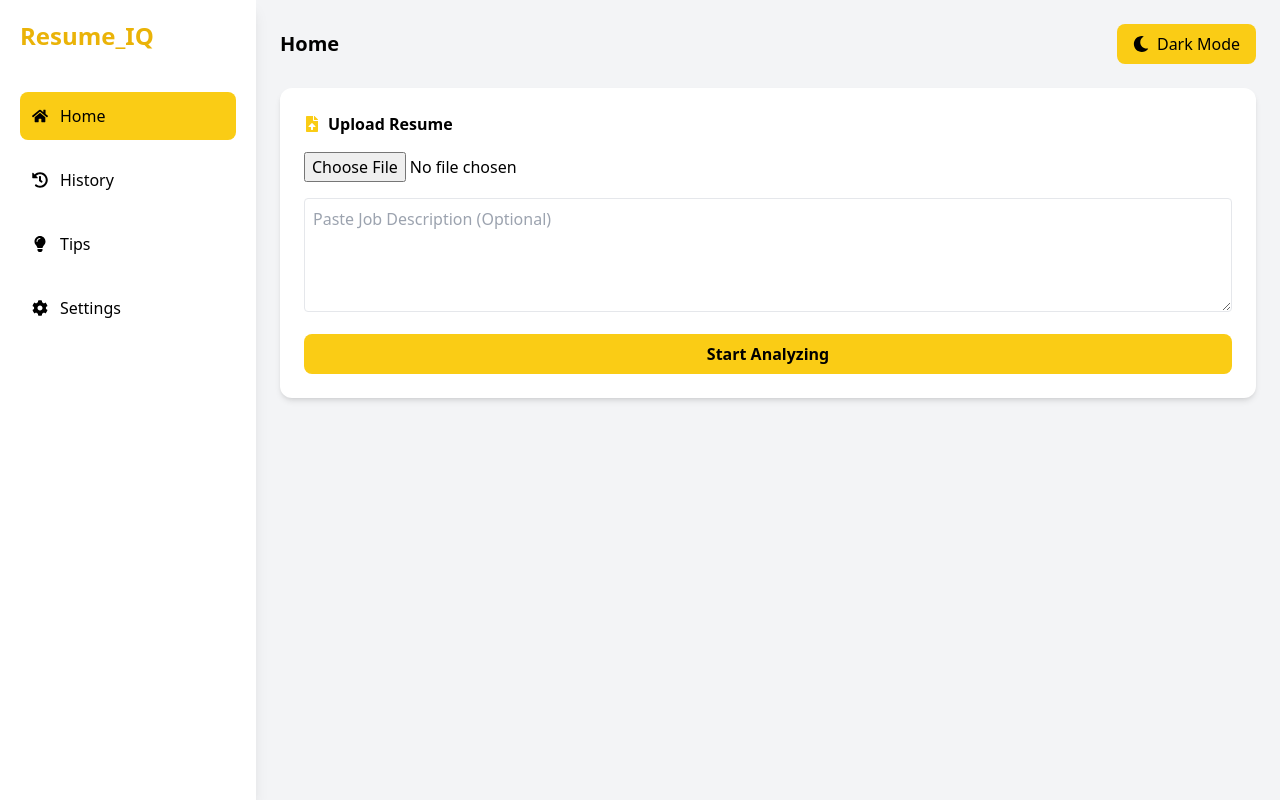
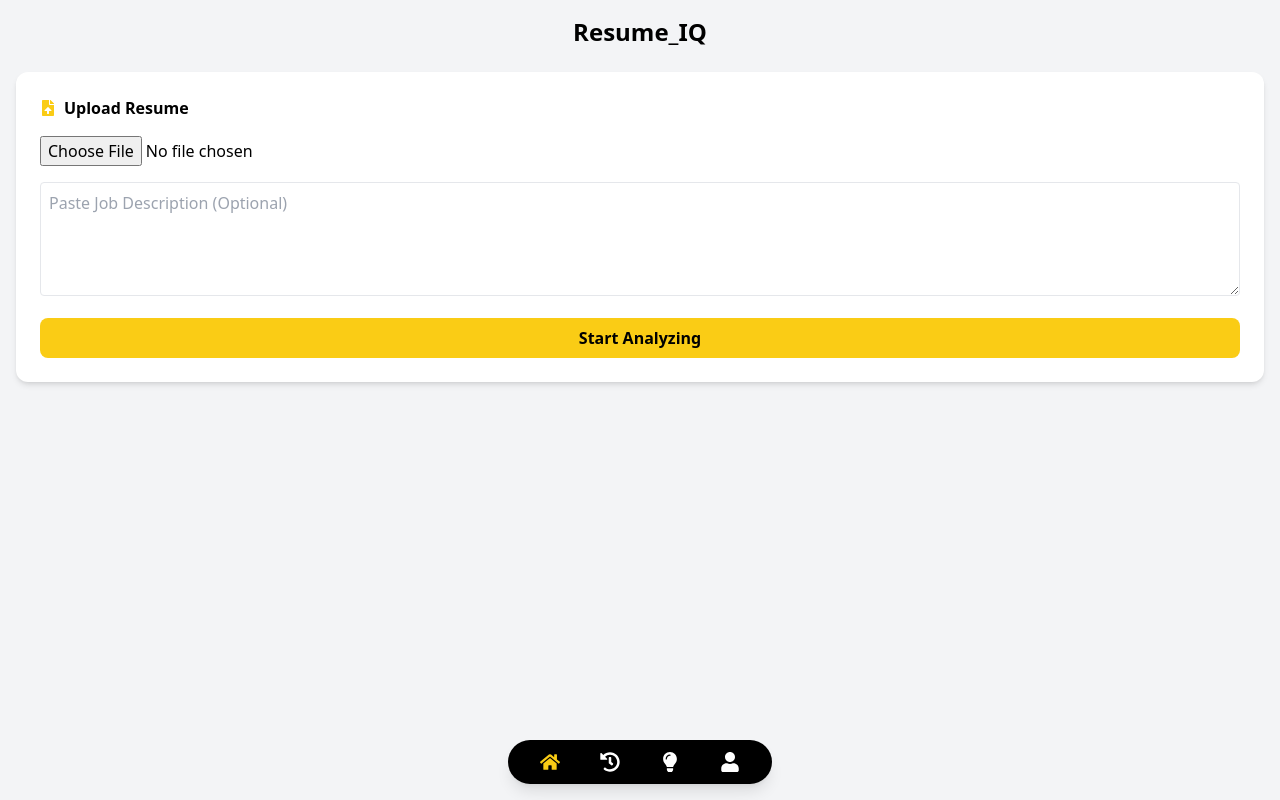
Before and after one commit to saitejabasudi/Resume_IQ-, a React (Create React App) app in the folder client/: page / in a window 1280 px wide. Built offline with nearby package versions, Linux system fonts and the light colour scheme.

Commit message:
Update App.js

```diff
--- a/client/src/App.js
+++ b/client/src/App.js
@@ -1,46 +1,20 @@
-import React, { useState, useEffect } from "react";
+import React, { useState } from "react";
 import axios from "axios";
-import {
-  FaHome,
-  FaHistory,
-  FaLightbulb,
-  FaCog,
-  FaMoon,
-  FaSun,
-  FaFileUpload,
-} from "react-icons/fa";
+import { FaFileUpload } from "react-icons/fa";
+import Navbar from "./components/Navbar";
 import CircularScore from "./components/CircularScore";
 import Loader from "./components/Loader";
+import InstallButton from "./components/InstallButton";
 
 function App() {
-  const [page, setPage] = useState("home");
-  const [darkMode, setDarkMode] = useState(false);
   const [file, setFile] = useState(null);
   const [jobDescription, setJobDescription] = useState("");
-  const [atsScore, setAtsScore] = useState(null);
-  const [matchScore, setMatchScore] = useState(null);
+  const [score, setScore] = useState(null);
+  const [jobMatch, setJobMatch] = useState(null);
   const [loading, setLoading] = useState(false);
+  const [page, setPage] = useState("home");
 
-  // Load theme on start
-  useEffect(() => {
-    const savedTheme = localStorage.getItem("theme");
-    if (savedTheme === "dark") {
-      setDarkMode(true);
-      document.documentElement.classList.add("dark");
-    }
-  }, []);
-
-  const toggleTheme = () => {
-    if (darkMode) {
-      document.documentElement.classList.remove("dark");
-      localStorage.setItem("theme", "light");
-    } else {
-      document.documentElement.classList.add("dark");
-      localStorage.setItem("theme", "dark");
-    }
-    setDarkMode(!darkMode);
-  };
-
+  // 🔍 Analyze Function
   const analyze = async () => {
     if (!file) {
       alert("Upload resume first");
@@ -53,67 +27,82 @@ function App() {
 
     try {
       setLoading(true);
-      const res = await axios.post("/api/analyze", formData);
+      setScore(null);
+      setJobMatch(null);
 
-      setAtsScore(res.data.atsScore);
-      setMatchScore(res.data.matchScore);
-    } catch {
+      const res = await axios.post("/api/analyze", formData, {
+        headers: {
+          "Content-Type": "multipart/form-data",
+        },
+      });
+
+      setScore(res.data.atsScore);
+
+      setJobMatch({
+        matchScore: res.data.matchScore,
+        matchedSkills: res.data.matchedSkills,
+        missingSkills: res.data.missingSkills,
+        aiAnalysis: res.data.aiAnalysis,
+      });
+
+    } catch (err) {
+      console.error(err);
       alert("Analysis failed");
     } finally {
       setLoading(false);
     }
   };
 
-  const SidebarButton = ({ icon, name }) => (
-    <button
-      onClick={() => setPage(name)}
-      className={`flex items-center gap-3 p-3 rounded-lg transition ${
-        page === name
-          ? "bg-yellow-400 text-black"
-          : "hover:bg-gray-200 dark:hover:bg-gray-700"
-      }`}
-    >
-      {icon}
-      <span className="capitalize">{name}</span>
-    </button>
-  );
+  // 📄 DOWNLOAD PDF (NO INSTALL METHOD)
+  const downloadReport = () => {
+    if (!score) return;
+
+    const reportContent = `
+Resume_IQ - Analysis Report
+
+ATS Score: ${score}
+Job Match Score: ${jobMatch?.matchScore}%
+
+Matched Skills:
+${jobMatch?.matchedSkills?.join(", ") || "None"}
+
+Missing Skills:
+${jobMatch?.missingSkills?.join(", ") || "None"}
+
+AI Analysis:
+${jobMatch?.aiAnalysis || "Not Available"}
+`;
+
+    const newWindow = window.open("", "_blank");
+    newWindow.document.write(`
+      <html>
+        <head>
+          <title>Resume Report</title>
+        </head>
+        <body style="font-family: Arial; padding: 20px;">
+          <h2>Resume_IQ Report</h2>
+          <pre style="font-size: 15px; white-space: pre-wrap;">
+${reportContent}
+          </pre>
+        </body>
+      </html>
+    `);
+
+    newWindow.document.close();
+    newWindow.print();
+  };
 
   return (
-    <div className="flex min-h-screen bg-gray-100 dark:bg-gray-900 dark:text-white transition-all duration-300">
+    <div className="min-h-screen bg-gray-100 p-4 pb-24">
 
-      {/* ===== Sidebar ===== */}
-      <div className="w-64 bg-white dark:bg-gray-800 shadow-lg p-5 hidden md:flex flex-col gap-4">
-        <h1 className="text-2xl font-bold text-yellow-500 mb-6">
+      {/* ================= HOME PAGE ================= */}
+      {page === "home" && (
+        <>
+          <h1 className="text-2xl font-bold mb-6 text-center">
             Resume_IQ
           </h1>
 
-        <SidebarButton icon={<FaHome />} name="home" />
-        <SidebarButton icon={<FaHistory />} name="history" />
-        <SidebarButton icon={<FaLightbulb />} name="tips" />
-        <SidebarButton icon={<FaCog />} name="settings" />
-      </div>
-
-      {/* ===== Main Area ===== */}
-      <div className="flex-1 p-6">
-
-        {/* Top Bar */}
-        <div className="flex justify-between items-center mb-6">
-          <h2 className="text-xl font-semibold capitalize">
-            {page}
-          </h2>
-
-          <button
-            onClick={toggleTheme}
-            className="flex items-center gap-2 bg-yellow-400 px-4 py-2 rounded-lg text-black"
-          >
-            {darkMode ? <FaSun /> : <FaMoon />}
-            {darkMode ? "Light Mode" : "Dark Mode"}
-          </button>
-        </div>
-
-        {/* ===== HOME ===== */}
-        {page === "home" && (
-          <div className="bg-white dark:bg-gray-800 p-6 rounded-xl shadow-md">
+          <div className="bg-white p-6 rounded-xl shadow-md">
             <div className="flex items-center gap-2 mb-4">
               <FaFileUpload className="text-yellow-400" />
               <span className="font-semibold">Upload Resume</span>
@@ -121,14 +110,14 @@ function App() {
 
             <input
               type="file"
-              accept=".pdf,.docx"
+              accept=".pdf,.docx,.jpg,.jpeg,.png"
               className="mb-4 w-full"
               onChange={(e) => setFile(e.target.files[0])}
             />
 
             <textarea
               placeholder="Paste Job Description (Optional)"
-              className="w-full p-2 border rounded mb-4 dark:bg-gray-700 dark:border-gray-600"
+              className="w-full p-2 border rounded mb-4"
               rows="4"
               value={jobDescription}
               onChange={(e) => setJobDescription(e.target.value)}
@@ -141,27 +130,76 @@ function App() {
               Start Analyzing
             </button>
 
+            <InstallButton />
+          </div>
+
           {loading && <Loader />}
 
-            {atsScore && (
-              <div className="mt-6 text-center">
-                <CircularScore score={atsScore} />
-                <p className="mt-3 font-semibold">
-                  Match Score: {matchScore}%
+          {score !== null && !loading && (
+            <div className="bg-white p-6 rounded-xl shadow-md mt-6">
+              <h2 className="text-center font-semibold mb-4">
+                ATS Resume Score
+              </h2>
+
+              <CircularScore score={score} />
+
+              {jobMatch && (
+                <div className="mt-6">
+                  <h3 className="font-semibold mb-2 text-center">
+                    Job Match: {jobMatch.matchScore}%
+                  </h3>
+
+                  <p className="text-green-600 mt-2">
+                    <strong>Matched Skills:</strong>{" "}
+                    {jobMatch.matchedSkills?.length > 0
+                      ? jobMatch.matchedSkills.join(", ")
+                      : "None"}
                   </p>
+
+                  <p className="text-red-500 mt-2">
+                    <strong>Missing Skills:</strong>{" "}
+                    {jobMatch.missingSkills?.length > 0
+                      ? jobMatch.missingSkills.join(", ")
+                      : "None"}
+                  </p>
+
+                  {/* 📄 PDF DOWNLOAD BUTTON */}
+                  <button
+                    onClick={downloadReport}
+                    className="bg-blue-600 text-white px-4 py-2 rounded mt-4 w-full"
+                  >
+                    Download PDF Report
+                  </button>
+
                 </div>
               )}
             </div>
           )}
+        </>
+      )}
 
-        {/* ===== Other Pages Placeholder ===== */}
-        {page !== "home" && (
-          <div className="bg-white dark:bg-gray-800 p-6 rounded-xl shadow-md">
-            <p>Content coming soon...</p>
+      {/* ================= HISTORY PAGE ================= */}
+      {page === "history" && (
+        <div className="text-center mt-20 text-lg">
+          📄 Resume History (Coming Soon)
         </div>
       )}
 
+      {/* ================= TIPS PAGE ================= */}
+      {page === "tips" && (
+        <div className="text-center mt-20 text-lg">
+          ⭐ Resume Improvement Tips (Coming Soon)
         </div>
+      )}
+
+      {/* ================= PROFILE PAGE ================= */}
+      {page === "profile" && (
+        <div className="text-center mt-20 text-lg">
+          👤 User Profile (Coming Soon)
+        </div>
+      )}
+
+      <Navbar setPage={setPage} currentPage={page} />
     </div>
   );
 }
```
Lines whose indentation alone changed are shown as unchanged.
